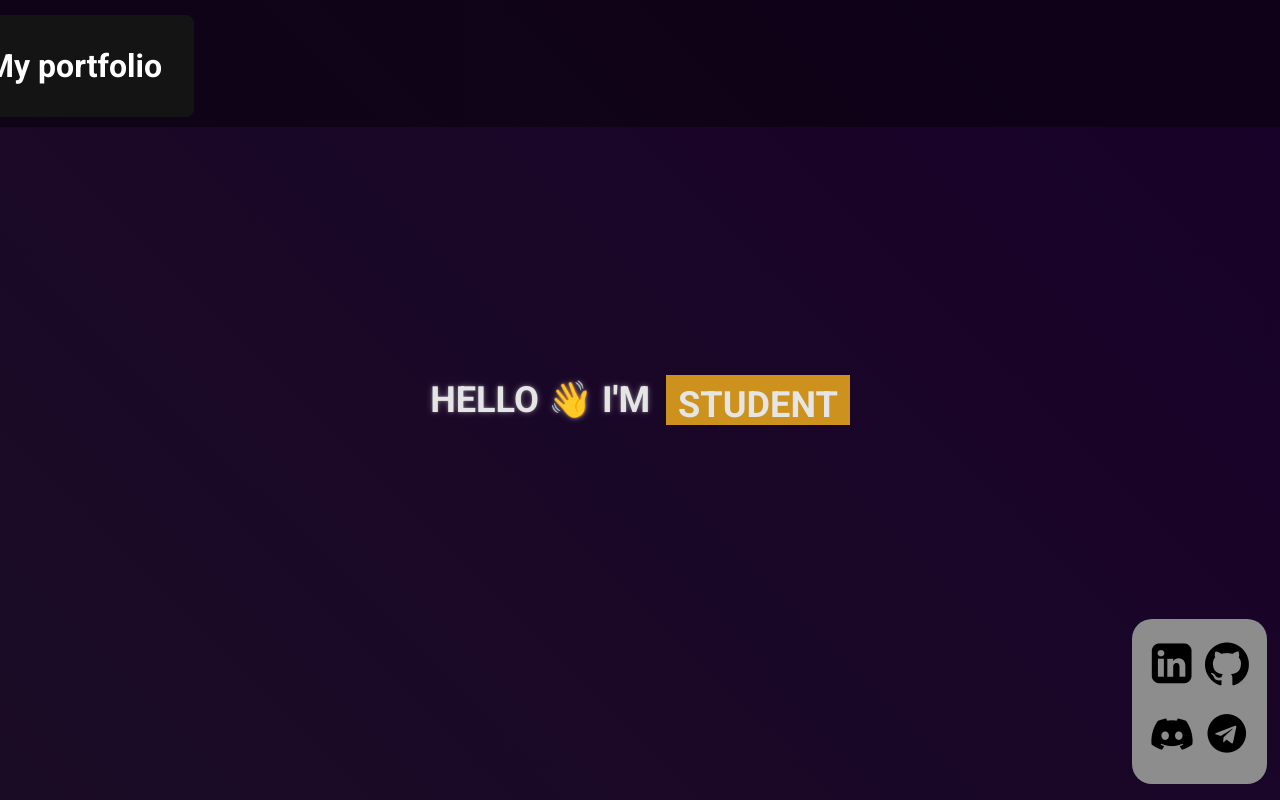
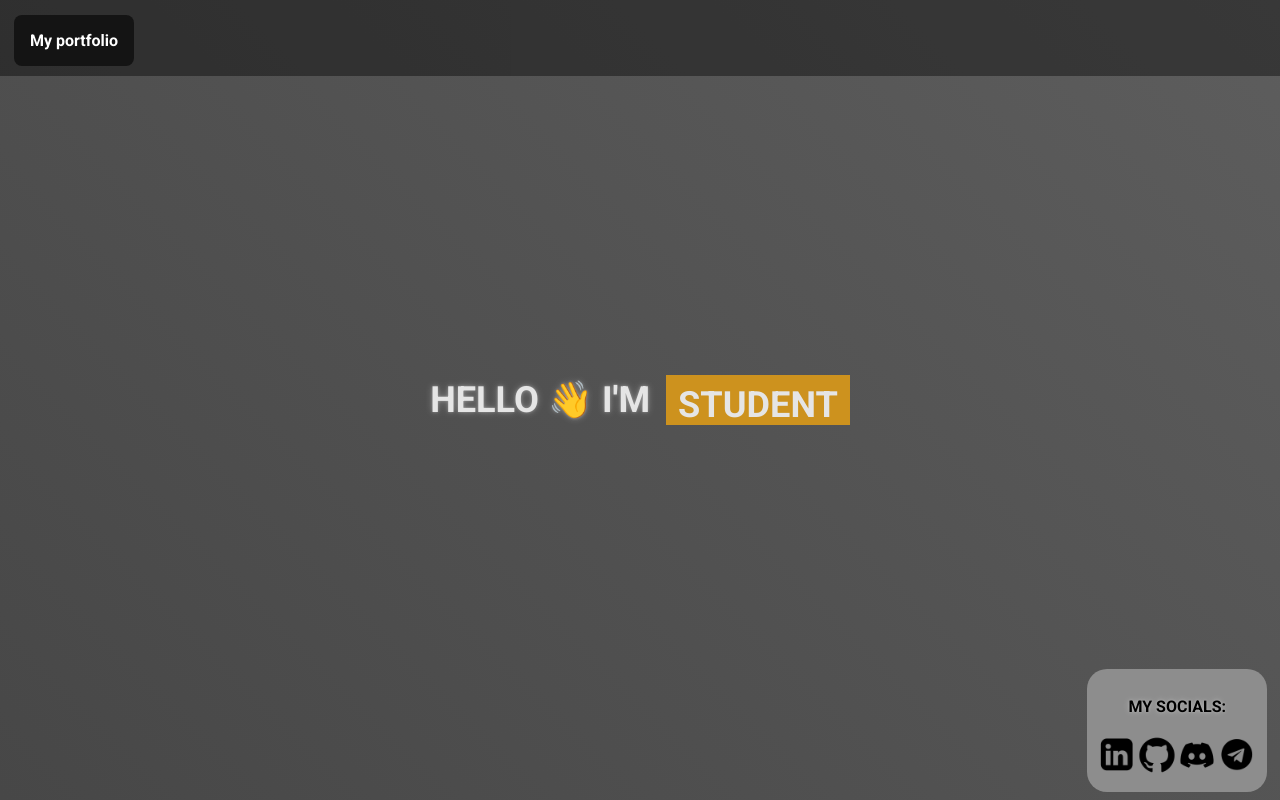
Before and after one commit to klsova/website, a React (Vite) app: page / in a window 1280 px wide. Built offline with nearby package versions, Linux system fonts and the light colour scheme.

Commit message:
qof update

```diff
--- a/src/App.css
+++ b/src/App.css
@@ -3,7 +3,7 @@
 body {
   font-family: 'Roboto';
   background-color: #131417;
-  background: linear-gradient(45deg, #202020, #180029);
+  background: linear-gradient(45deg, #202020, #5f5f5f);
   background-size: 400%, 400%;
   animation: gradient 15s ease infinite;
   display: flex;
@@ -58,8 +58,8 @@ body {
 .ddbutton {
   background-color: rgb(20, 20, 20);
   color: white;
-  padding: 32px;
-  font-size: 32px;
+  padding: 16px;
+  font-size: 16px;
   border: none;
   cursor: pointer;
 }
@@ -165,27 +165,28 @@ p {
 }
 
 .logo-container {
+  font-size: 16px;
+  color: #000000;
+  text-align: center;
   background-color: rgb(141, 141, 141);
   position: absolute;
-  bottom: 2%;
+  bottom: 1%;
   right: 1%;
   padding: 10px;
   border-radius: 20px;
-  width: 9%;
-  max-width: 500px;
+  max-width: 250px;
 }
 
 .logos {
   display: flex;
-  gap: 5px;
-  margin-top: 10px;
+  gap: 0px;
   flex-wrap: wrap;
   justify-content: center;
 }
 
 .logo {
-  width: 50px;
-  height: 50px;
+  width: 40px;
+  height: 40px;
   transition: transform 0.6s;
 }
 
--- a/src/App.jsx
+++ b/src/App.jsx
@@ -19,9 +19,9 @@ function App() {
           <button className="ddbutton" onClick={toggleDropdown}>My portfolio</button>
           {dropdownOpen && (
           <div className="dropdown-content">
-            <a href="https://junction2024-zeta.vercel.app/">CivSwipe</a>
+            <a href="https://github.com/klsova/civswipe">CivSwipe</a>
             <a href="https://github.com/klsova/plasettaja">Plasettaja</a>
-            <a href="#project3">Project 3</a>
+            <a href="https://github.com/klsova/website">This site</a>
         </div>
         )}
         </div>
@@ -34,6 +34,7 @@ function App() {
             <div className='third'><div>Techie</div></div>
           </section>
           <div className="logo-container">
+            <p>My socials:</p>
             <div className='logos'>
               <a href="https://www.linkedin.com/in/kalle-sova-5b4616292/" target='_blank' rel='noopener noreferrer'>
                 <img src={linkedinLogo} alt="LinkedIn" className='logo' />
```
